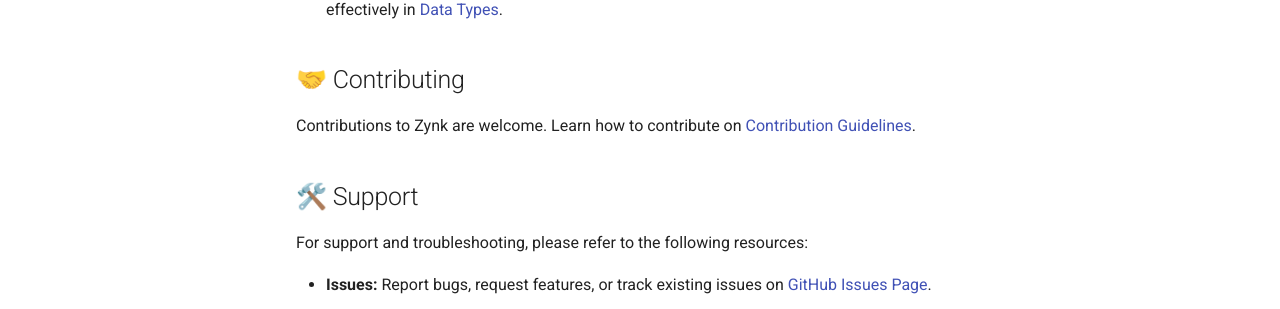
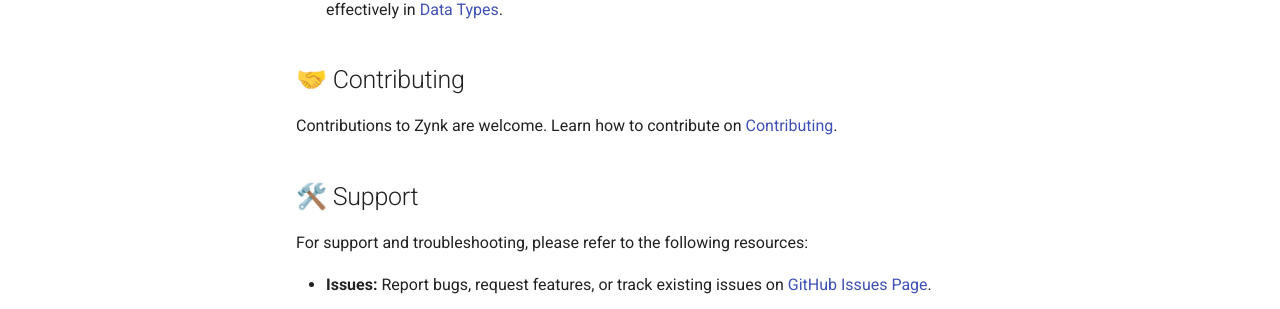
Before and after one commit to xXenvy/Zynk, an MkDocs documentation site: the page built from docs/index.md, in a window 1280 px wide and 900 px high, scrolled down 547 px. Shown: the part 475-784 px from the top of the window. Built offline with MkDocs 1.6.1 and Material for MkDocs 9.7.7, drawn with Linux system fonts in a browser that asks for light colours.

Commit message:
docs: update docs

```diff
--- a/docs/index.md
+++ b/docs/index.md
@@ -26,7 +26,7 @@
 
 ## 🤝 Contributing
 
-Contributions to Zynk are welcome. Learn how to contribute on [Contribution Guidelines](contributing.md).
+Contributions to Zynk are welcome. Learn how to contribute on [Contributing](contributing.md).
 
 ## 🛠️ Support
 
```
